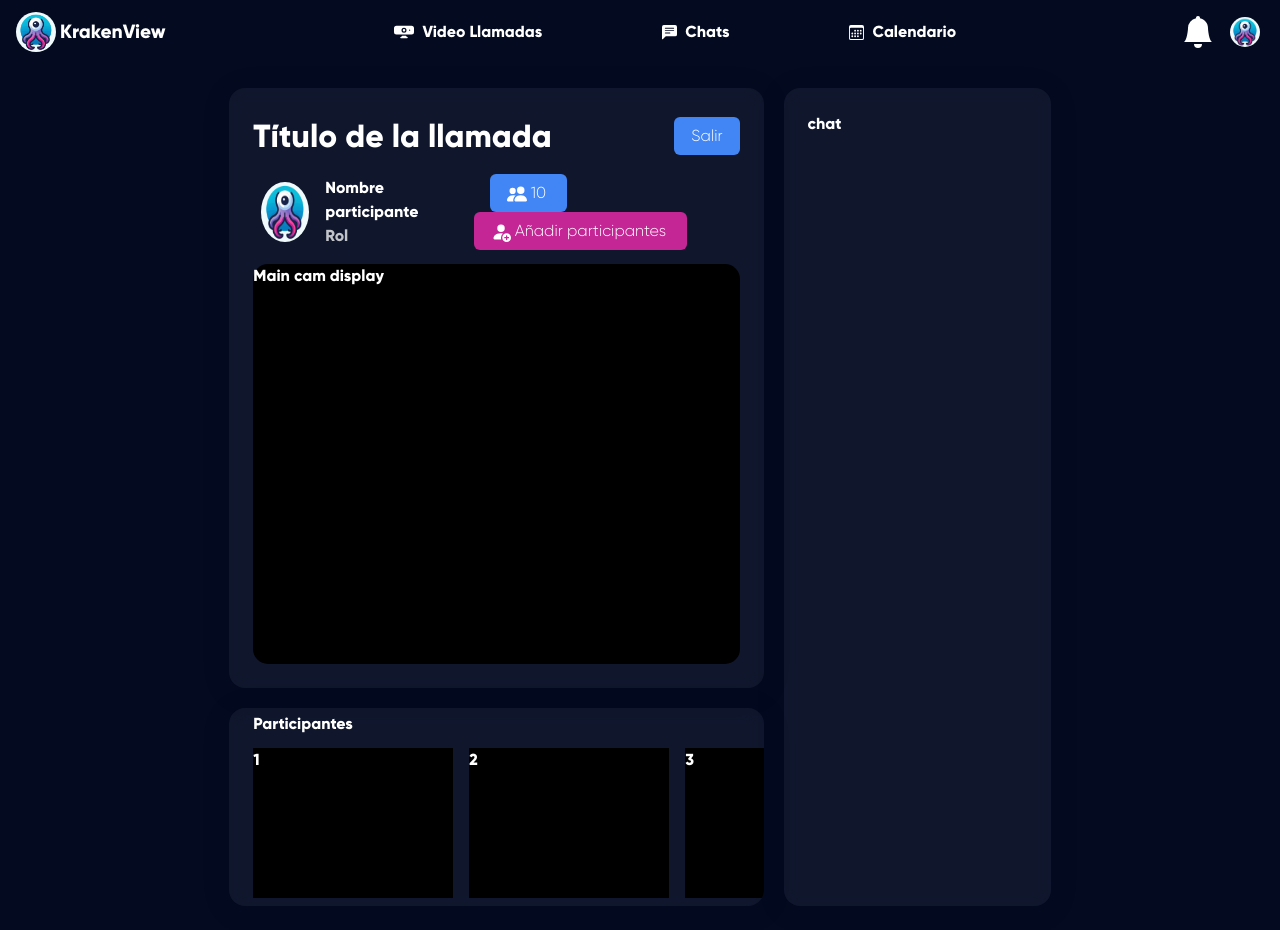
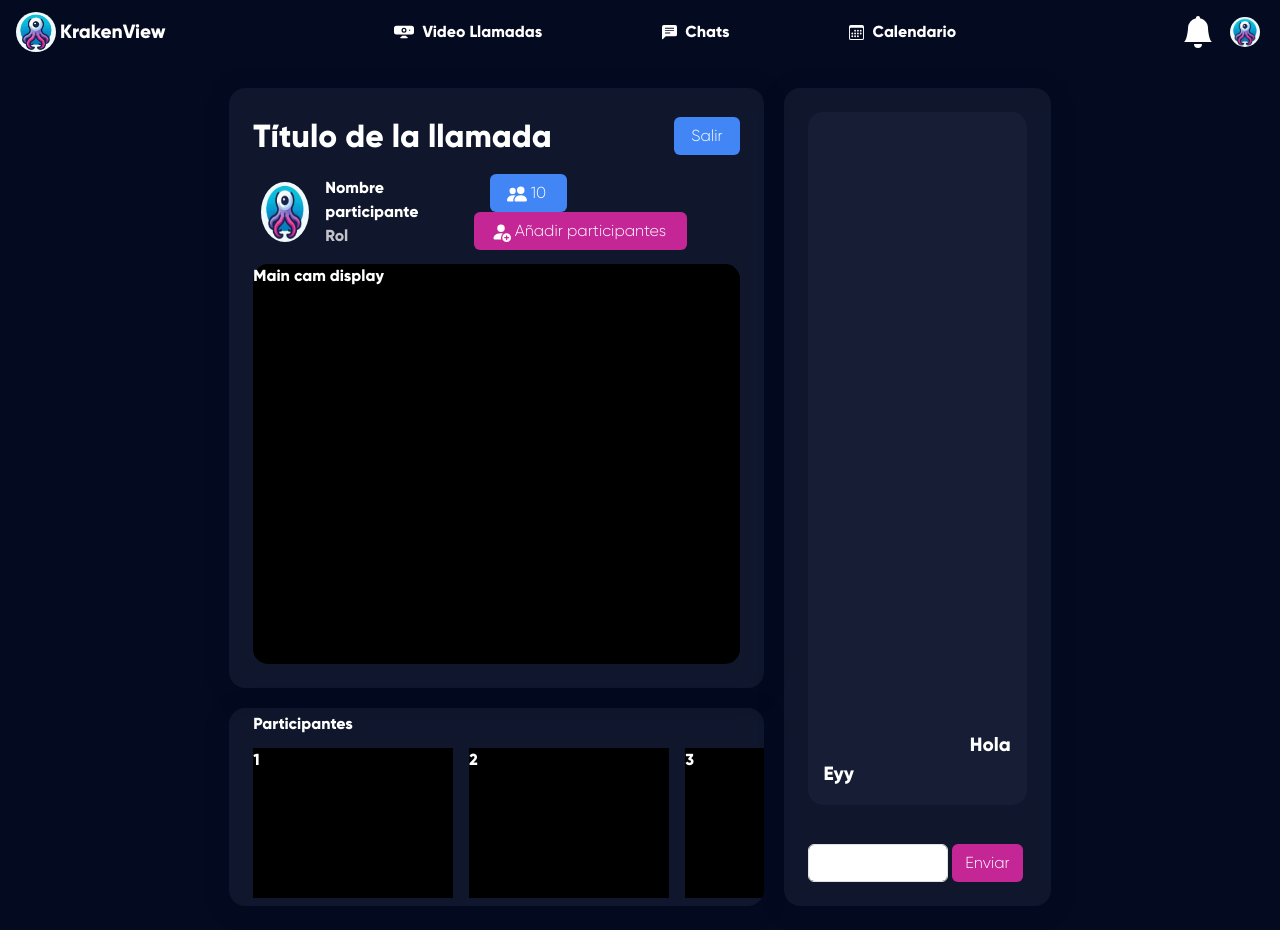
Before and after one commit to ccorralm01/TFG-Rework, an Angular app in the folder FRONT/: page /dashboard in a window 1280 px wide. Built offline with nearby package versions, Linux system fonts and the light colour scheme.

Commit message:
Dashboard chat

```diff
--- a/FRONT/src/app/components/dashboard/dashboard.component.css
+++ b/FRONT/src/app/components/dashboard/dashboard.component.css
@@ -103,3 +103,14 @@
     background-clip: content-box;
     background-color: #C42695;
 }
+
+.chat{
+    background-color: #161D34;
+    border-radius: 15px;
+    height: 90%;
+    font-size: 1.2em;
+}
+
+.userMensaje{
+    text-align: end;
+}
--- a/FRONT/src/app/components/dashboard/dashboard.component.html
+++ b/FRONT/src/app/components/dashboard/dashboard.component.html
@@ -58,8 +58,15 @@
                 </ul>
             </div>
         </div>
-        <div class="chatContainer p-4">
-            chat
+        <div class="chatContainer p-4 d-flex flex-column align-items-lg-center justify-content-between col-12">
+            <div class="chat col-12 p-3 d-flex flex-column justify-content-end">
+                <span class="userMensaje">Hola</span>
+                <span class="participantMesaje">Eyy</span>
+            </div>
+            <div class="d-flex justify-content-center align-items-lg-center col-12">
+                <input class="form-control" type="text">
+                <div><button class="btn addParticipants mx-1">Enviar</button></div>
+            </div>
         </div>
     </div>
 </div>
```
